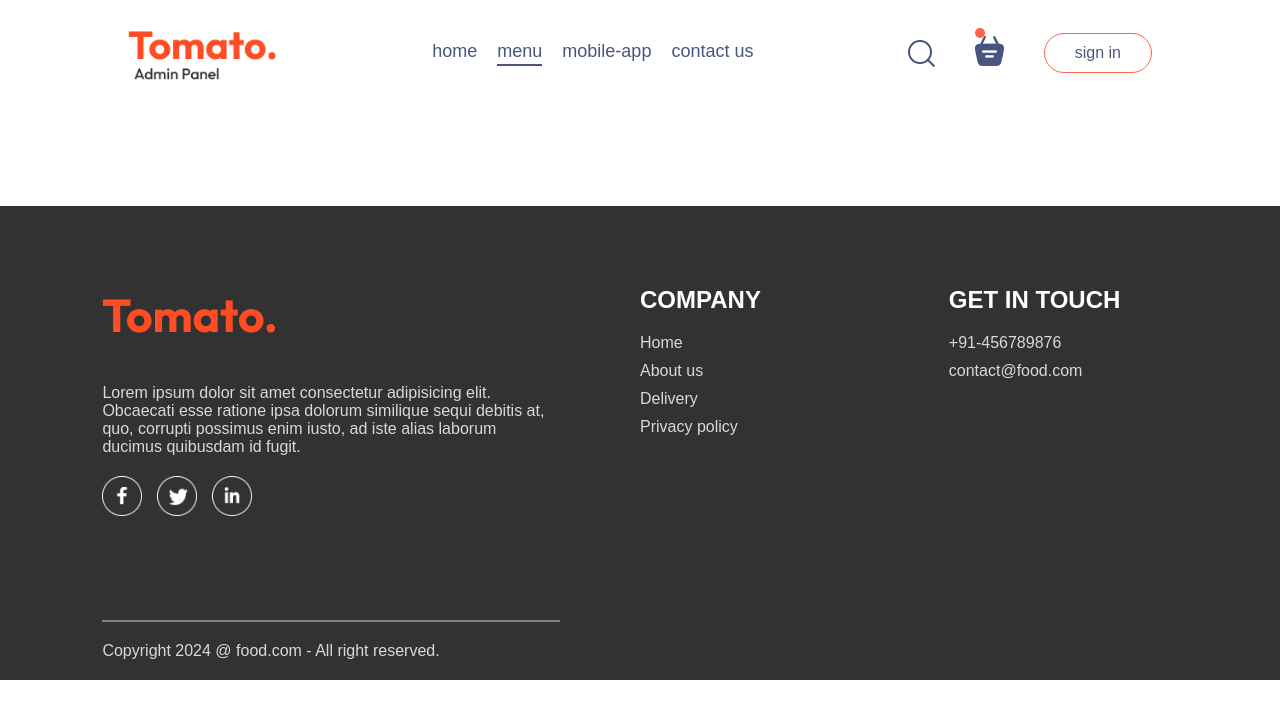
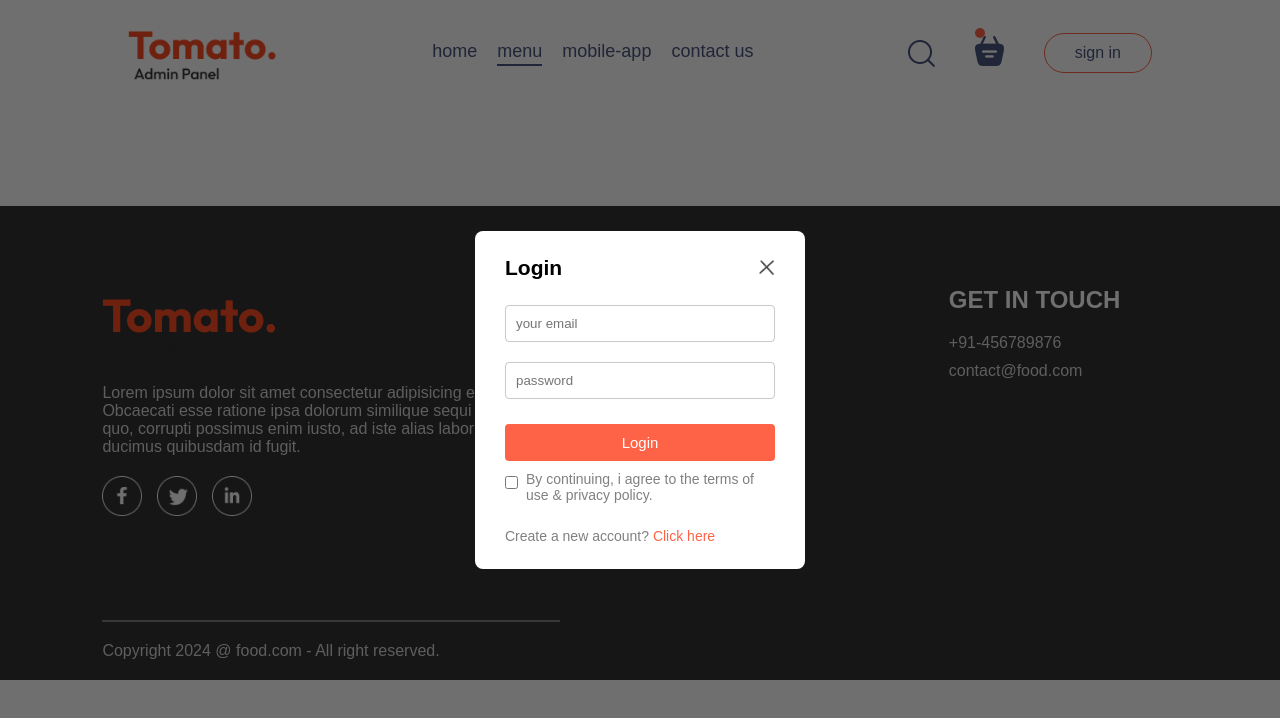
Before and after one commit to SagarXdev23/Food_Delivery_Mini-Project, a React (Vite) app in the folder frontend/food/: page /order in a window 1280 px wide. Both pictures are taken after a click on the button "sign in". Shown: the top 718 px of the page. Built offline with nearby package versions, Linux system fonts and the light colour scheme.

Commit message:
added signup and login

```diff
--- a/frontend/food/src/App.jsx
+++ b/frontend/food/src/App.jsx
@@ -1,4 +1,45 @@
-import React from 'react'
+// import React from 'react'
+// import Navbar from './components/navbar/navbar'
+// import { Route, Routes } from 'react-router-dom'
+// import Home from './pages/Home/Home'
+// import Cart from './pages/Home/Cart/Cart'
+// import PlaceOrder from './pages/Home/Cart/PlaceOrder/PlaceOrder'
+// import Header from './components/navbar/Header/Header';
+// import FoodDisplay from './components/navbar/FoodDisplay/FoodDisplay'
+// import Footer from './components/navbar/Footer/Footer'
+
+
+// const App = () => {
+//   return (
+// <>
+// <div className='app'>
+//       <Navbar />
+
+
+//       <Routes>
+
+//         <Route path='/' element= {<Home/>} />
+//         <Route path='/Cart' element= {<Cart/>} />
+//         <Route path='/order' element= {<PlaceOrder />} />
+//       </Routes>
+//  </div>
+//  <Footer/>
+// </>
+
+
+//   )
+// }
+
+// export default App
+
+
+
+
+
+
+
+import React, { useState } from 'react'
+
 import Navbar from './components/navbar/navbar'
 import { Route, Routes } from 'react-router-dom'
 import Home from './pages/Home/Home'
@@ -7,13 +48,18 @@
 import Header from './components/navbar/Header/Header';
 import FoodDisplay from './components/navbar/FoodDisplay/FoodDisplay'
 import Footer from './components/navbar/Footer/Footer'
+import LoginPopup from './components/navbar/LoginPopup/LoginPopup'
 
 
 const App = () => {
+
+  const [showLogin,setShowLogin] = useState(false)
+
   return (
 <>
+   {showLogin ? <LoginPopup setShowLogin={setShowLogin} />:<></>}
 <div className='app'>
-      <Navbar />
+      <Navbar setShowLogin ={setShowLogin}/>
 
 
       <Routes>
@@ -27,12 +73,6 @@
 </>
 
 
-
-
-
-
-
-
   )
 }
 
--- a/frontend/food/src/assets/assets.js
+++ b/frontend/food/src/assets/assets.js
@@ -139,6 +139,7 @@
 import twitter_icon from './twitter_icon.png'
 import play_store from './play_store.png'
 import app_store from './app_store.png'
+import cross_icon from './cross_icon.png'
 
 
 
@@ -166,7 +167,8 @@
     app_store,
     facebook_icon,
     twitter_icon,
-    linkedin_icon
+    linkedin_icon,
+    cross_icon
 }
 
 export const menu_list = [
--- /dev/null
+++ b/frontend/food/src/components/navbar/LoginPopup/LoginPopup.css
@@ -0,0 +1,80 @@
+.login-popup{
+    position: absolute;
+    z-index: 1;
+    width:100%;
+    height: 100%;
+    background-color: #00000090;
+    display: grid;
+
+}
+
+.login-popup-container{
+    place-self: center;
+    width: max(23vw, 330px);
+    color:#808080;
+    background-color: white;
+    display: flex;
+    flex-direction: column;
+    gap: 25px;
+    padding: 25px 30px;
+    border-radius: 8px;
+    font-size: 14px;
+    animation: fadeIn 0.5s;
+}
+
+.login-popup-title{
+    display: flex;
+    justify-content: space-between;
+    align-items: center;
+    color: black;
+
+}
+
+.login-popup-title img{
+    width:16px;
+    cursor: pointer;
+
+}
+
+.login-popup-inputs{
+    display: flex;
+    flex-direction: column;
+    gap: 20px;
+
+}
+
+.login-popup-inputs input{
+    outline:none;
+    border: 1px solid #c9c9c9;
+    padding: 10px;
+    border-radius: 4px;
+}
+
+.login-popup-container button{
+    border: none;
+    padding: 10px;
+    border-radius: 4px;
+    color: white;
+    background-color: tomato;
+    font-size: 15px;
+    cursor: pointer;
+}
+
+.login-popup-condition{
+    display: flex;
+    align-items: start;
+    gap: 8px;
+    margin-top: -15px;
+
+}
+
+.login-popup-condition input{
+    margin-top: 5px;
+
+}
+
+.login-popup p span{
+    color: tomato;
+    font-weight: 500;
+    cursor: pointer;
+}
--- /dev/null
+++ b/frontend/food/src/components/navbar/LoginPopup/LoginPopup.jsx
@@ -0,0 +1,36 @@
+// import React from 'react'
+import React, { useState } from 'react';
+
+import './LoginPopup.css'
+import { assets } from '../../../assets/assets'
+
+const LoginPopup = ({setShowLogin}) => {
+  const [currState,setCurrState] = useState("Login")
+  return (
+    <div className='login-popup'>
+      <form  className="login-popup-container">
+        <div className="login-popup-title">
+          <h2>{currState}</h2>
+          <img onClick={()=>setShowLogin(false)} src={assets.cross_icon} alt="" />
+        </div>
+        <div className="login-popup-inputs">
+          {currState==="Login"?<></>:<input type="text" placeholder='your name' required />}
+          <input type="email"  placeholder='your email' required />
+          <input type="password"  placeholder='password' required/>
+
+        </div>
+        <button>{currState==="Sign Up"?"Create account":"Login"}</button>
+        <div className="login-popup-condition">
+          <input type="checkbox" required />
+          <p>By continuing, i agree to the terms of use & privacy policy.</p>
+        </div>
+        {currState==="Login"
+        ?<p>Create a new account? <span onClick={()=>setCurrState("Sign Up")}>Click here</span></p>
+        :<p>Already have an account <span onClick={()=>setCurrState("Login")}>Login here</span></p>
+      }
+      </form>
+    </div>
+  )
+}
+
+export default LoginPopup
--- a/frontend/food/src/components/navbar/Navbar.jsx
+++ b/frontend/food/src/components/navbar/Navbar.jsx
@@ -1,8 +1,45 @@
+// import React, { useState } from 'react'
+// import './navbar.css'
+// import { assets } from '../../assets/assets'
+
+// const navbar = () => {
+
+//     const [menu, setMenu] = useState("menu")
+//   return (
+//     <div className="navbar">
+//         <img src={assets.logo} alt="" className="logo" />
+//         <ul className="navbar-menu">
+//             <li onClick={()=>setMenu("home")} className={menu==="home"? "active":""}>home</li>
+//             <li onClick={()=>setMenu("menu")} className={menu==="menu"? "active":""}>menu</li>
+//             <li onClick={()=>setMenu("mobile-app")}  className={menu==="mobile-app"? "active":""}>mobile-app</li>
+//             <li onClick={()=>setMenu("contact-us")}className={menu==="contact-us"? "active":""}>contact us</li>
+//         </ul>
+//         <div className="navbar-right">
+//             <img src={assets.search_icon } alt="" />
+//             <div className="navbar-search-icon">
+//                 <img src={assets.basket_icon} alt="" />
+//                 <div className="dot"></div>
+//             </div>
+//             <button>sign in</button>
+//         </div>
+//     </div>
+//   )
+// }
+
+// export default navbar
+
+
+
+
+
+
+
+
 import React, { useState } from 'react'
 import './navbar.css'
 import { assets } from '../../assets/assets'
 
-const navbar = () => {
+const navbar = ({setShowLogin}) => {
 
     const [menu, setMenu] = useState("menu")
   return (
@@ -20,7 +57,7 @@
                 <img src={assets.basket_icon} alt="" />
                 <div className="dot"></div>
             </div>
-            <button>sign in</button>
+            <button onClick={()=>setShowLogin(true)}>sign in</button>
         </div>
     </div>
   )
--- a/frontend/food/src/pages/Home/Home.jsx
+++ b/frontend/food/src/pages/Home/Home.jsx
@@ -18,6 +18,7 @@
       {/* <ExploreMenu  category={category} setCategory={setCategory}/> */}
       {/* <FoodDisplay category={category} /> */}
       <AppDownload />
+
     </div>
   )
 }
```
